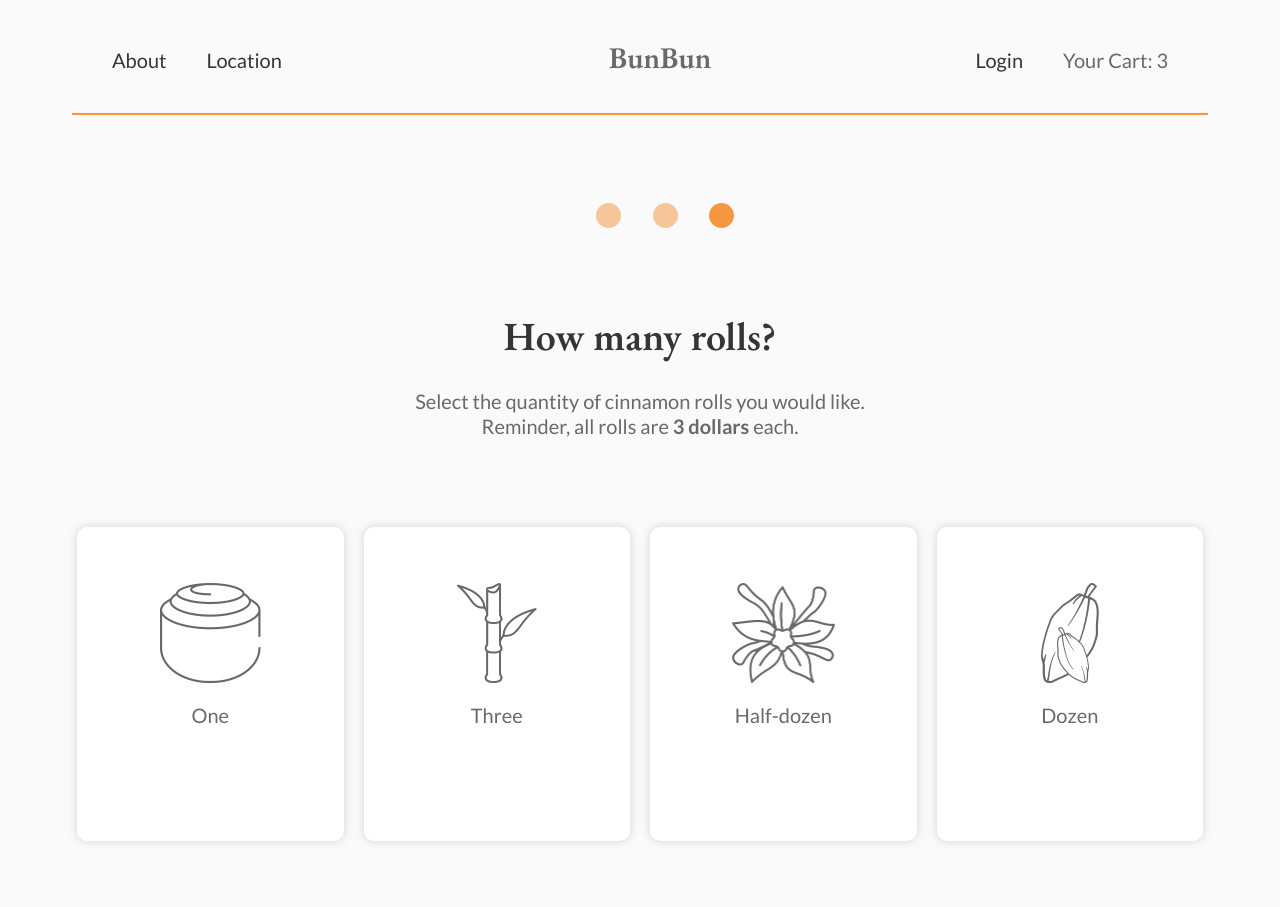
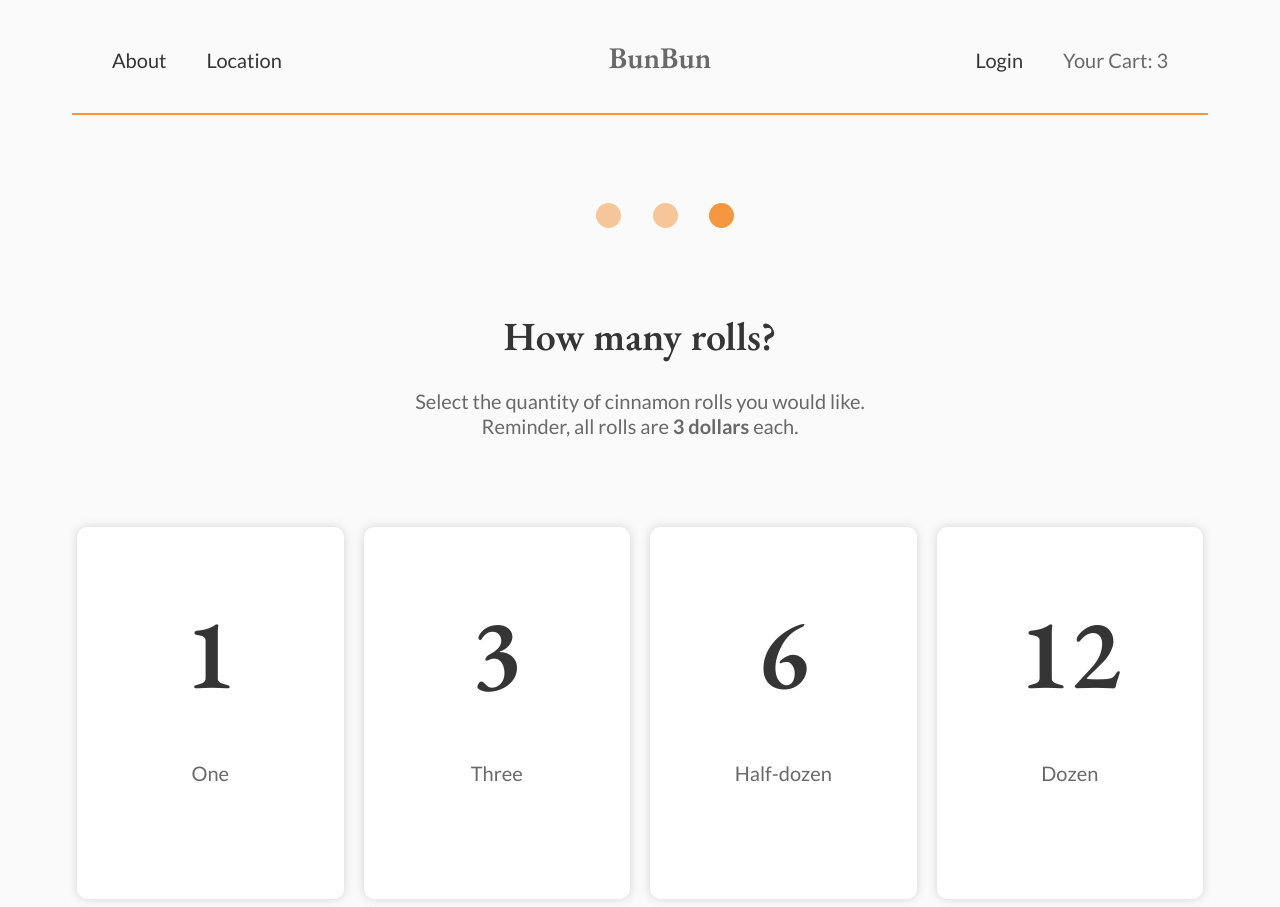
Before and after one commit to mzmejia/bunbun, a plain HTML site: page quantity-selected.html in a window 1280 px wide. Before the commit the page ends 849 px from the top, so only its background shows below. Drawn offline with nearby package versions, Linux system fonts and the light colour scheme.

Commit message:
Changes on quantity pages
Went through the site again to double check elements and noticed that I did not replace the images in each quantity card with text. Went through and fixed that

```diff
--- a/quantity-selected.html
+++ b/quantity-selected.html
@@ -48,19 +48,19 @@
   </div>
 
   <div class="row">
-      <div class="column">
-        <div class="card"><br><br><img src="./glazeNoneGrey.png" height="100px" alt="glazeNoneGrey"> <br><br> One<br><br><br><br><br><br></div>
-      </div>
+    <div class="column">
+      <div class="card"><br><br><p class="cardTitle">1</p>One<br><br><br><br><br><br></div>
+    </div>
     <a href="filled-cart.html">
-      <div class="column">
-        <div class="card"><br><br><img src="./glazeSugarGrey.png" height="100px" alt="glazeSugarGrey"> <br><br>Three<br><br><br><br><br><br></div>
-      </div>
+    <div class="column">
+      <div class="card"><br><br><p class="cardTitle">3</p>Three<br><br><br><br><br><br></div>
+    </div>
     </a>
     <div class="column">
-      <div class="card"><br><br><img src="./glazeVanillaGrey.png" height="100px" alt="glazeVanillaGrey"> <br><br> Half-dozen<br><br><br><br><br><br></div>
+      <div class="card"><br><br><p class="cardTitle">6</p>Half-dozen<br><br><br><br><br><br></div>
     </div>
     <div class="column">
-      <div class="card"><br><br><img src="./glazeChocoGrey.png" height="100px" alt="glazeChocoGrey"> <br><br> Dozen<br><br><br><br><br><br></div>
+      <div class="card"><br><br><p class="cardTitle">12</p>Dozen<br><br><br><br><br><br></div>
     </div>
   </div>
 
--- a/style.css
+++ b/style.css
@@ -205,6 +205,16 @@ a:active {
 }
 
 /* ---------------------------------------- CARD STYLING ---------------------------------------- */
+
+.cardTitle {
+  margin-top: 60px;
+  font-family : 'EB Garamond', serif;
+  font-weight : 600;
+  font-size : 100px;
+  line-height : auto;
+  text-align : center;
+  color : #353535;
+}
 
 * {
   box-sizing : border-box;
```
Also changed, not shown: quantity.html (+8 -8 lines).
